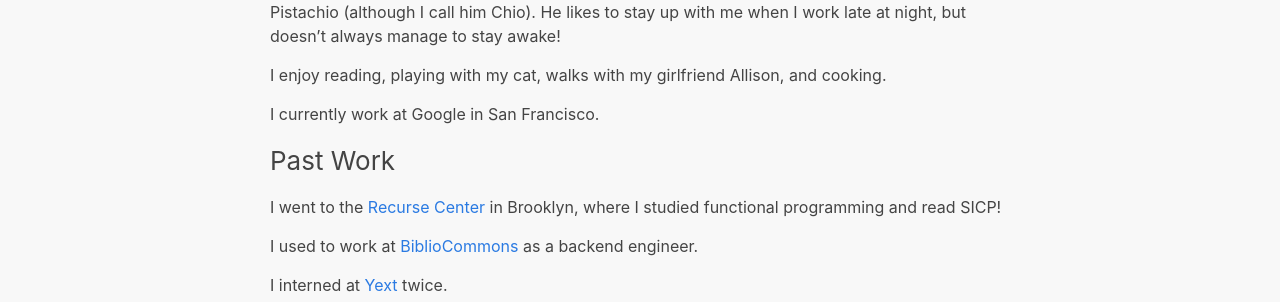
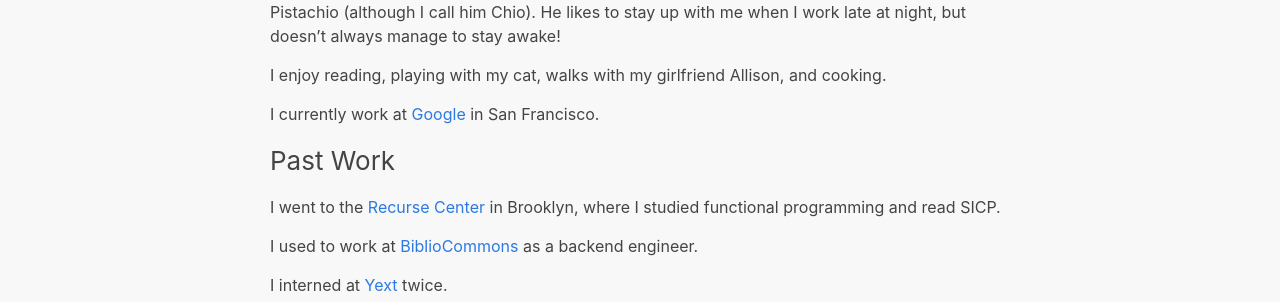
Before and after one commit to ponyta/ponyta.github.io, a Jekyll site: the page built from about.md, in a window 1280 px wide. Shown: the part 226-528 px from the top of the page. Built offline with Jekyll 4.4.1, drawn with Linux system fonts in a browser that asks for light colours; part of the change alters nothing that is shown.

```diff
--- a/about.md
+++ b/about.md
@@ -13,12 +13,12 @@ awake!
 
 I enjoy reading, playing with my cat, walks with my girlfriend Allison, and cooking.
 
-I currently work at Google in San Francisco.
+I currently work at [Google](https://www.google.com) in San Francisco.
 
 ### Past Work
 
 I went to the [Recurse Center](https://www.recurse.com) in Brooklyn, where I studied
-functional programming and read SICP!
+functional programming and read SICP.
 
 I used to work at [BiblioCommons](https://www.bibliocommons.com/) as
 a backend engineer.
```
